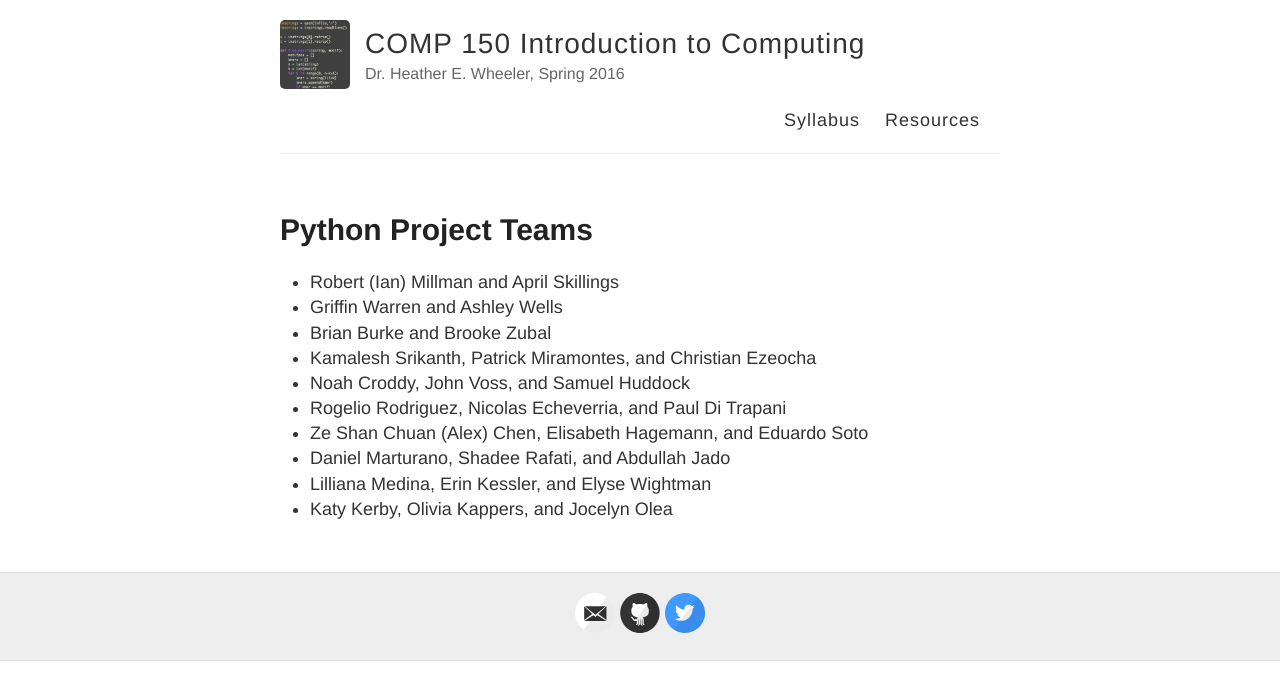
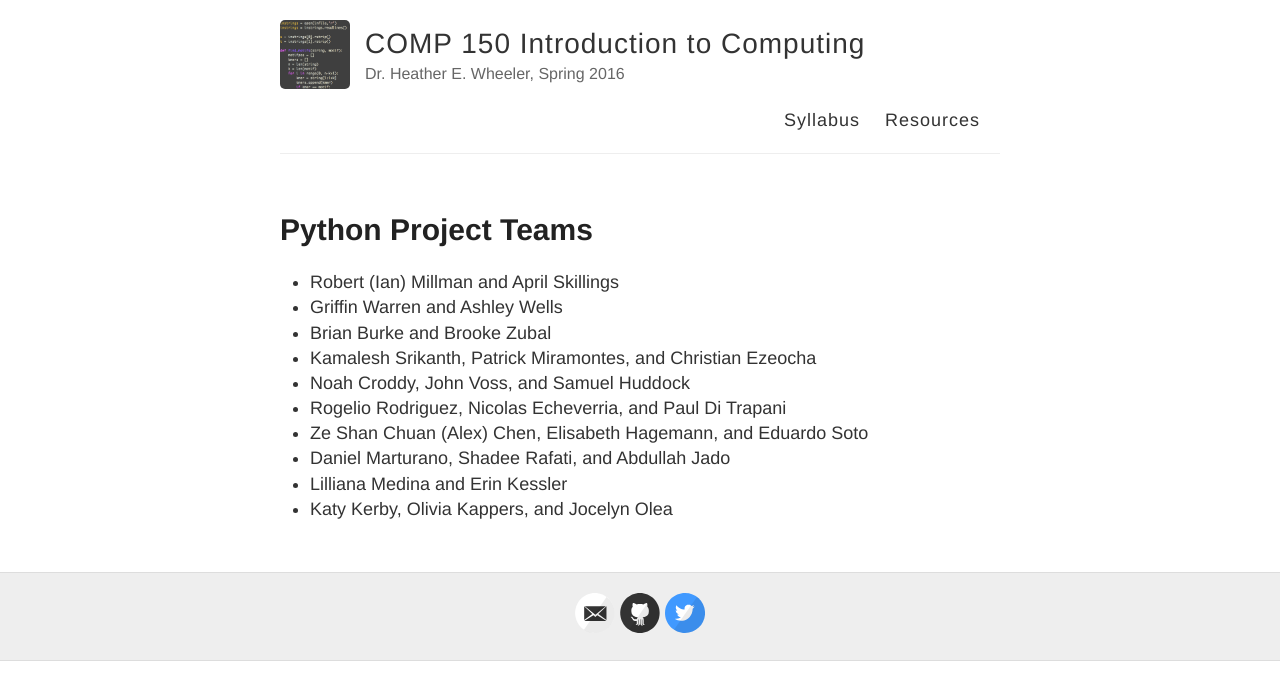
Before and after one commit to hwheeler01/comp150, a Jekyll site: the page built from teams.md, in a window 1280 px wide. Shown: the top 700 px of the page. Built offline with Jekyll 4.4.1, drawn with Linux system fonts in a browser that asks for light colours.

Commit message:
rm W from teams

```diff
--- a/teams.md
+++ b/teams.md
@@ -12,5 +12,5 @@ permalink: /teams/
 - Rogelio Rodriguez, Nicolas Echeverria, and Paul Di Trapani
 - Ze Shan Chuan (Alex) Chen, Elisabeth Hagemann, and Eduardo Soto
 - Daniel Marturano, Shadee Rafati, and Abdullah Jado
-- Lilliana Medina, Erin Kessler, and Elyse Wightman
+- Lilliana Medina and Erin Kessler
 - Katy Kerby, Olivia Kappers, and Jocelyn Olea
```
